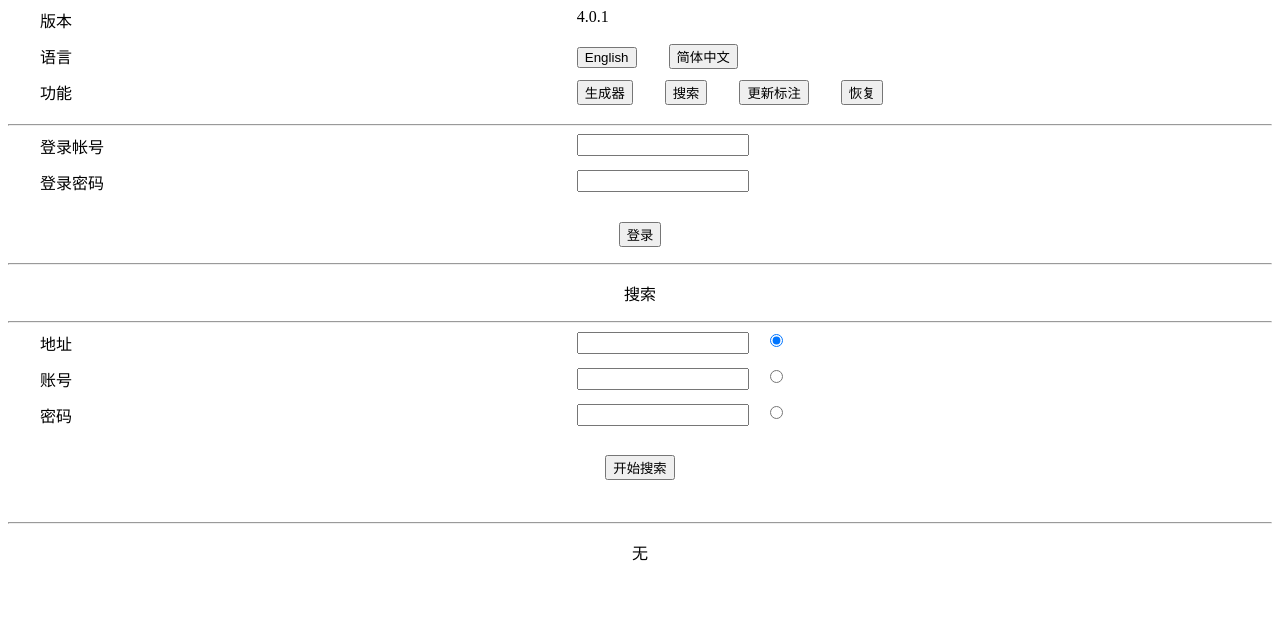
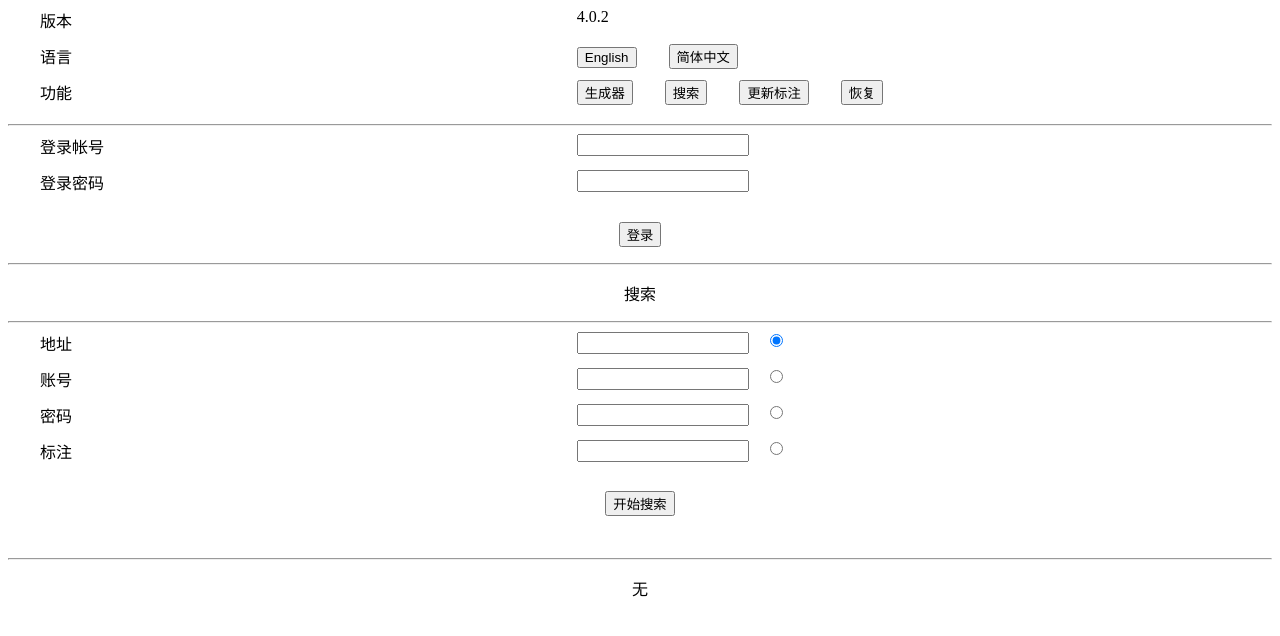
Before and after one commit to AnestLarry/AccountManagerWithFlask, a Flask app: page /search/?language=zh in a window 1280 px wide. Shown: the top 636 px of the page. Run offline with Flask 2, Linux system fonts and the light colour scheme; parts of the project's set-up code (start-up, migrations or seed data) failed here and were passed over.

Commit message:
add search items and give_time and fix lang bug

```diff
--- a/main.py
+++ b/main.py
@@ -87,13 +87,15 @@ def Search_item():
                 KeyMode_Str='Account'
             elif key == "2":
                 KeyMode_Str='Password'
+            elif key == "3":
+                KeyMode_Str='Text'
             else:
                 return "400 Bad Request",400
 
             log.warning("Search Word { "+keyword+" } Class { "+ KeyMode_Str + " }")
 
             sql=pjsql.manage_sql()
-            result=sql.Search_Item(KeyMode_Str,keyword, request.form['language'] )
+            result=sql.Search_Item(KeyMode_Str,keyword, request.form['language'] ) + "<br>Search Time:" + time.strftime("%Y-%m-%d-%H-%M-%S")
             del sql
             return result,200
     except:
--- a/pjsql.py
+++ b/pjsql.py
@@ -21,7 +21,10 @@ class manage_sql:
     def Search_Item(self,key,keywordStr,language="en-us"):
         conn = sqlite3.connect('Database.db')
         c = conn.cursor()
-        c.execute('select Address,Account,Password,Date,Text from Data where "'+key+'" = "'+keywordStr+'";')
+        if key == "Text":
+            c.execute('select Address,Account,Password,Date,Text from Data where "'+key+'" in "'+keywordStr+'";')
+        else:
+            c.execute('select Address,Account,Password,Date,Text from Data where "'+key+'" = "'+keywordStr+'";')
         result_Str='<font size=5>'
         for Item in c.fetchall():
             result_Str+='<table border="1"><tr><td>'+self.__Search_Item_translate_tag(language,"Address")+'</td><td><input readonly style="width:250px" onfocus="this.select()" value="'+base64.b64decode(Item[0].encode()).decode()+'"/></td></tr> \
--- a/static/js/updatever.js
+++ b/static/js/updatever.js
@@ -1,3 +1,3 @@
 function updatever(){
-    document.getElementById("ver").innerHTML="4.0.1";
+    document.getElementById("ver").innerHTML="4.0.2";
 }
--- a/templates/nav.html
+++ b/templates/nav.html
@@ -94,6 +94,6 @@
         <div id="login-password-div" style="width:45%;float:left;">
             <input type="password" id="login-password"/>
         </div>
-        <br><br><p align="center"><input type="button" value="登录" id="login-button-login"/></p>
+        <br><br><p align="center"><input type="button" value="{% if language=='zh' %}登录{% else %}Login{% endif %}" id="login-button-login"/></p>
     {% endif %}
 	</div>
--- a/templates/search.html
+++ b/templates/search.html
@@ -61,6 +61,13 @@
 					<input id="Search_Password" />&emsp;<input type="radio" id="Search_item" value="2" name="Search_select_button">
 			</div>
 			<br><br>
+			<div id="search-label-Text" style="width:45%;float:left;">
+				&emsp;&emsp;标注
+			</div>
+			<div id="search-choice-Text" style="width:45%;float:left;">
+				<input id="Search_Text" />&emsp;<input type="radio" id="Search_item" value="3" name="Search_select_button">
+			</div>
+			<br><br>
 			<p align="center"><input type="button" id='Search_button' value="开始搜索"/></p>
 			<br>
 		</div>
@@ -91,6 +98,13 @@
 					<input id="Search_Password" />&emsp;<input type="radio" id="Search_item" value="2" name="Search_select_button">
 			</div>
 			<br><br>
+			<div id="search-label-Text" style="width:45%;float:left;">
+				&emsp;&emsp;Text
+			</div>
+			<div id="search-choice-Text" style="width:45%;float:left;">
+				<input id="Search_Text" />&emsp;<input type="radio" id="Search_item" value="3" name="Search_select_button">
+			</div>
+			<br><br>
 			<p align="center"><input type="button" id='Search_button' value="Search"/></p>
 			<br>
 		</div>
```
